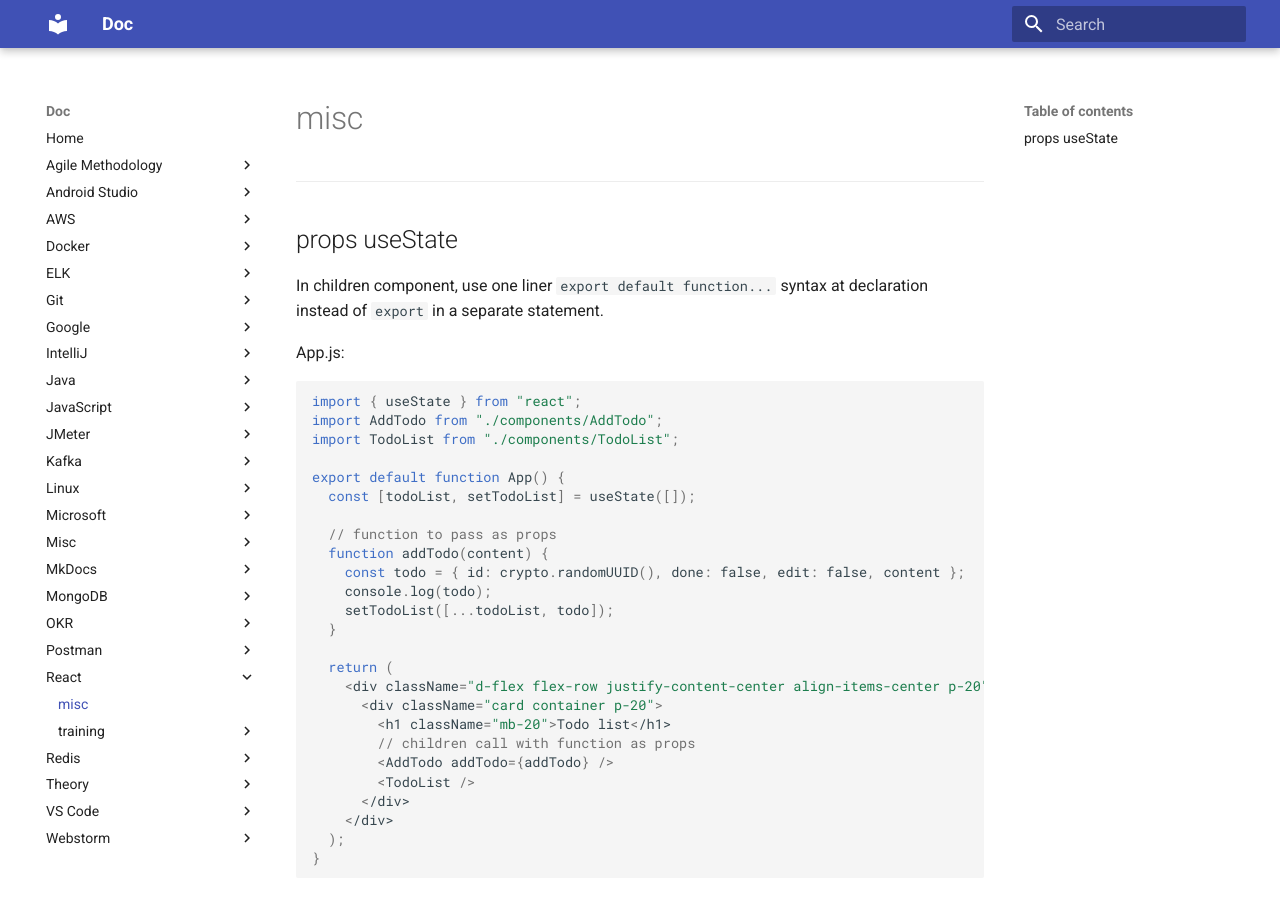
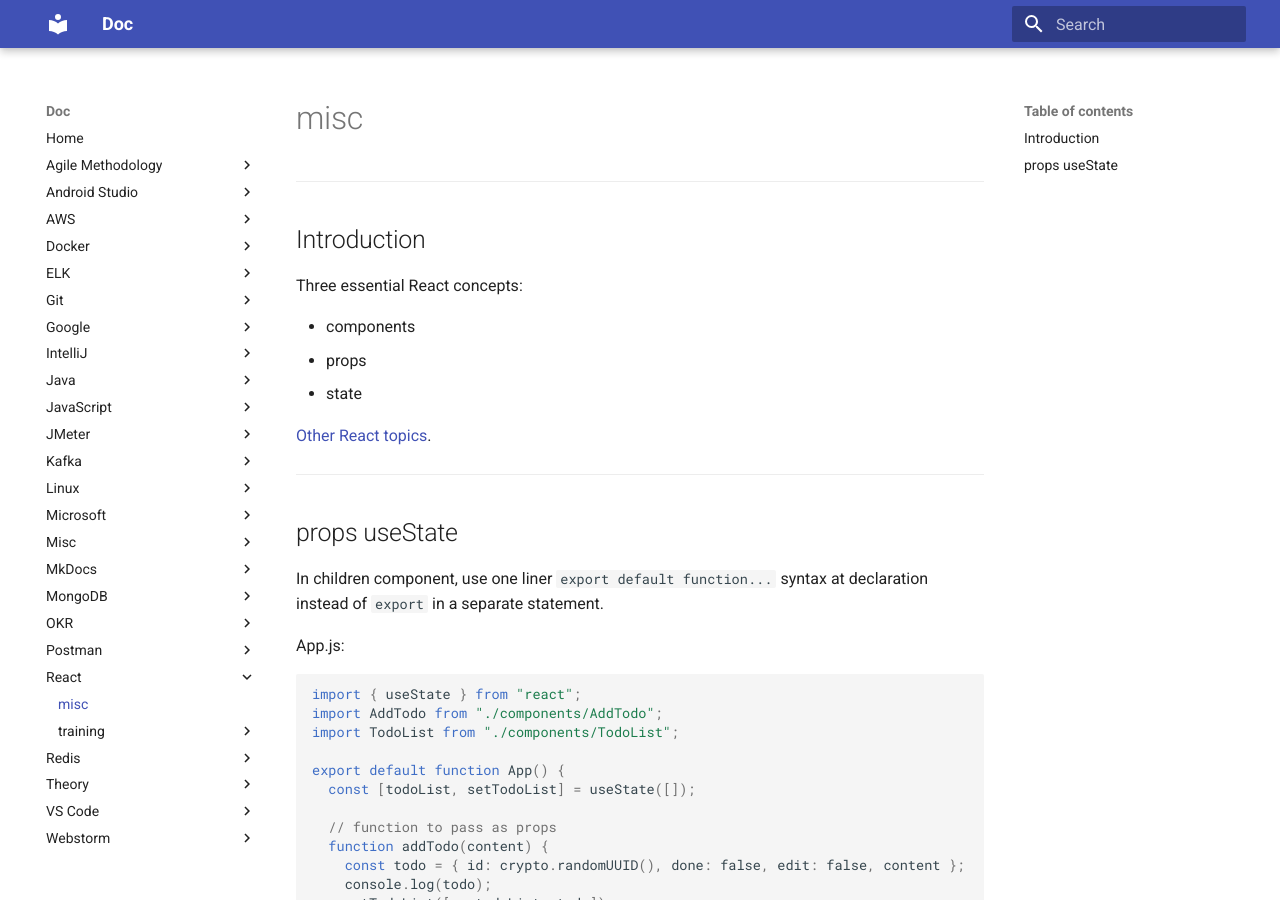
Before and after one commit to oldu73/doc, an MkDocs documentation site: the page built from docs/react/misc.md, in a window 1280 px wide and 900 px high. Built offline with MkDocs 1.6.1 and Material for MkDocs 9.7.7, drawn with Linux system fonts in a browser that asks for light colours.

Commit message:
react introduction

```diff
--- a/docs/react/misc.md
+++ b/docs/react/misc.md
@@ -1,4 +1,16 @@
 # misc
+
+---
+
+## Introduction
+
+Three essential React concepts:
+
+- components
+- props
+- state
+
+[Other React topics](https://nextjs.org/learn/foundations/from-javascript-to-react/continue-learning-react).
 
 ---
 
```
